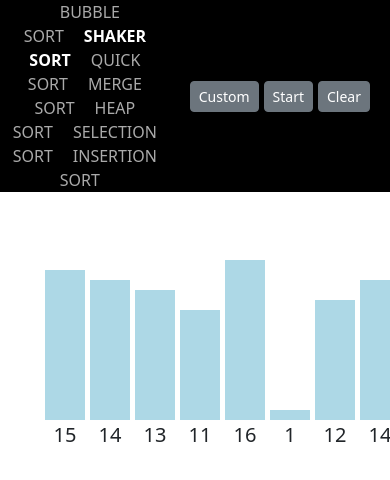
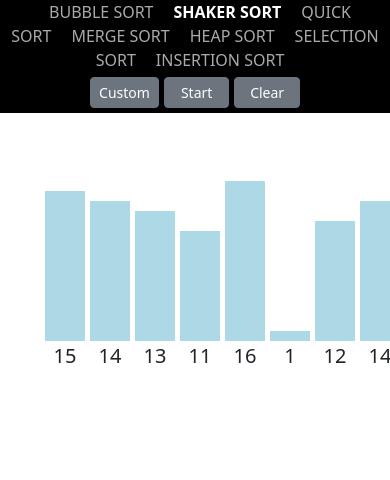
Before and after one commit to phbao2309/MyProject_BasicTopics, a Vue app: page / in a window 390 px wide. Shown: the top 480 px of the page. Built offline with nearby package versions, Linux system fonts and the light colour scheme; what vue-sweetalert2 would draw is missing.

Commit message:
fix navigation for mobile

```diff
--- a/src/App.vue
+++ b/src/App.vue
@@ -197,7 +197,7 @@
 </script>
 
 <template>
-    <div class="navigation">
+    <div class="navigation nav">
         <span class="title">
             <p
                 class="title-item"
@@ -236,6 +236,7 @@
             >Insertion sort</p>
         </span>
 
+        <div class="navigation-item">
             <button
                 class="btn btn-secondary btn-sm"
                 type="button" data-bs-toggle="offcanvas"
@@ -254,6 +255,7 @@
                 style="margin-left: 5px; width: 65.5px;"
                 @click="clear()"
             >Clear</button>
+        </div>
 
         <div
             class="offcanvas offcanvas-start"
@@ -395,16 +397,27 @@
 
     @media only screen and (max-width: 1200px) {
         .navigation {
+            display: flex;
+            justify-content: center;
             padding-left: 0px;
         }
 
-        .btn-right {
-            margin-right: 20px;
+        .title {
+            margin-right: 0px;
         }
 
         .main {
             margin-left: 0px;
             padding-left: 0px;
         }
+
+        .navigation-item {
+            margin-top: 5px;
+            margin-bottom: 5px;
+            width: 100%;
+            display: flex;
+            justify-content: center;
+        }
+
     }
 </style>
```
Lines whose indentation alone changed are shown as unchanged.
